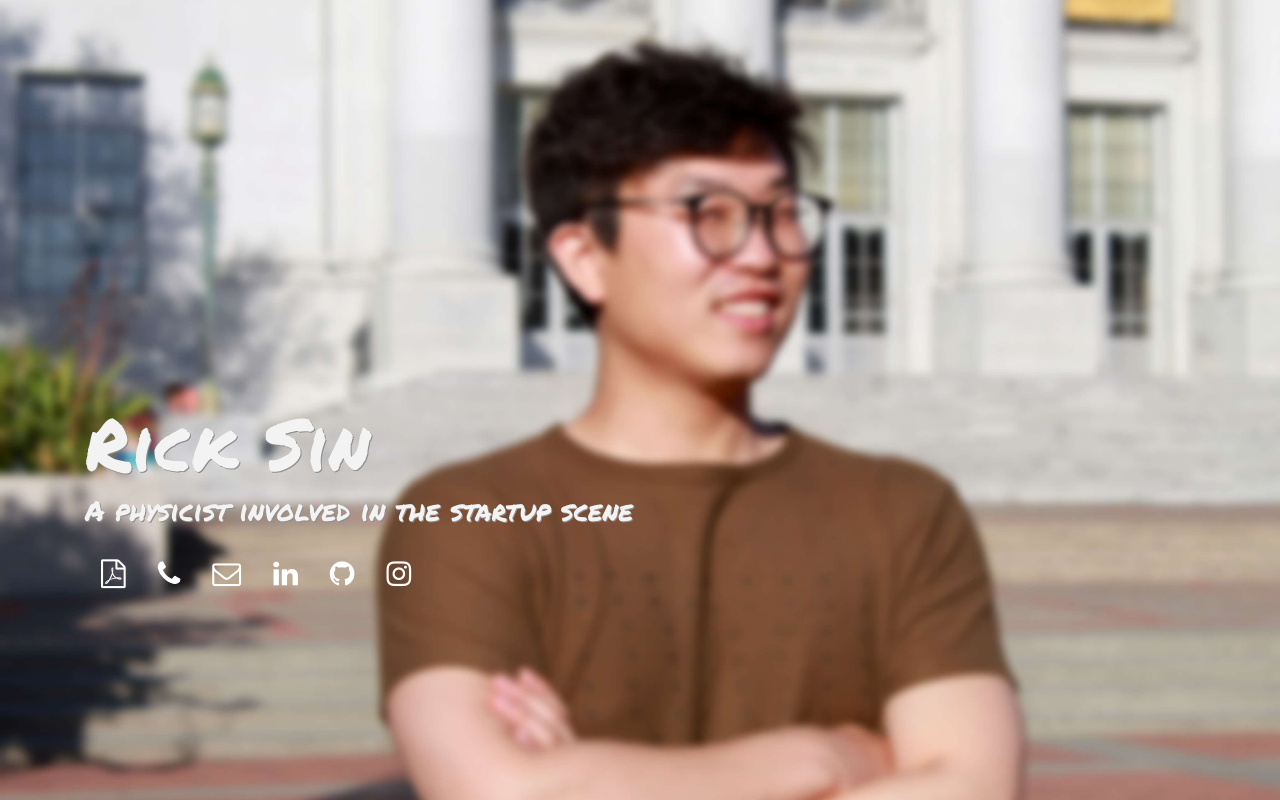
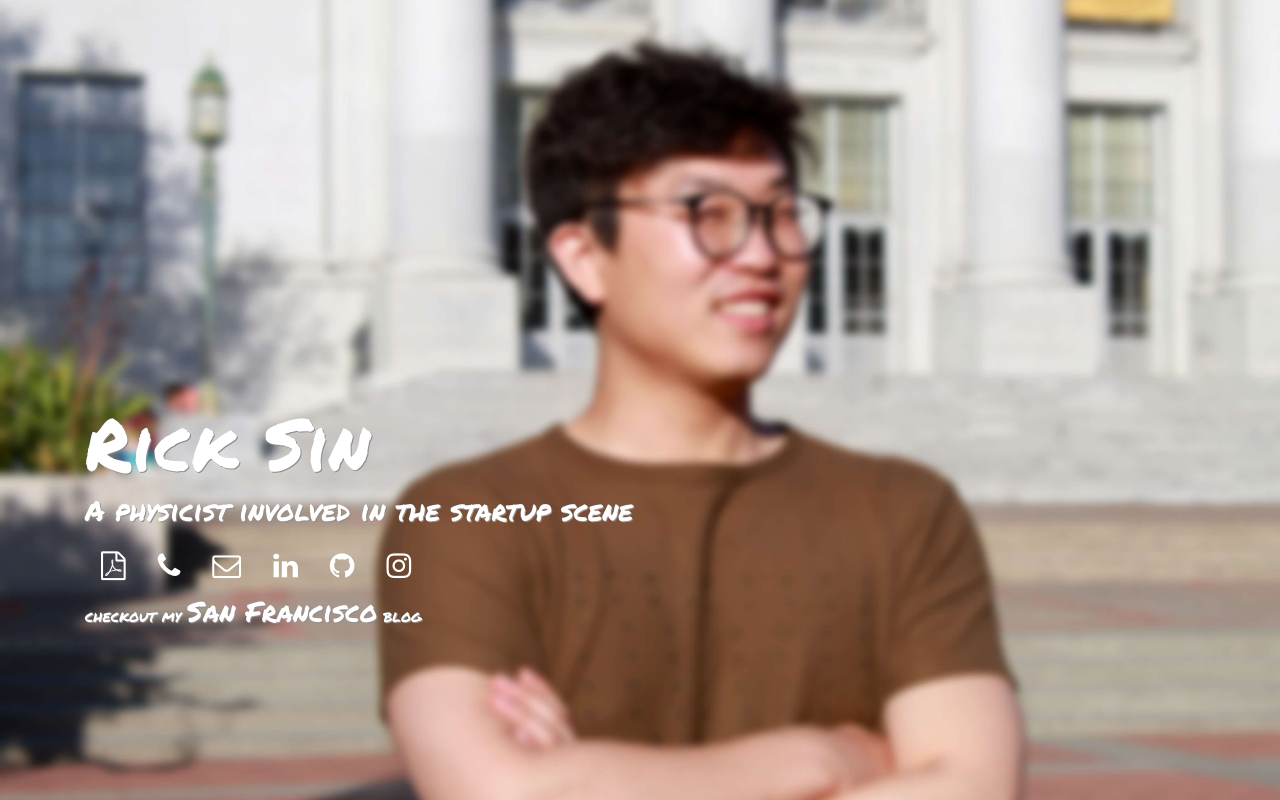
Before and after one commit to mkim219/aboutme, a plain HTML site: page index.html in a window 1280 px wide. Drawn offline with nearby package versions, Linux system fonts and the light colour scheme.

Commit message:
added blog link

```diff
--- a/index.html
+++ b/index.html
@@ -30,14 +30,15 @@
     <div class="hero">
         <h1 class="display-3">Rick Sin</h1>
         <h3>A physicist involved in the startup scene</h3>
-        <ul>
-            <li><a href="./assets/resume_bw.pdf" target="_blank"><i class="fa fa-file-pdf-o"></i></a></li>
-            <li><a href="tel:1-628-224-2089"><i class="fa fa-phone"></i></a></li>
-            <li><a href="mailto:kimchirichie@gmail.com"><i class="fa fa-envelope-o"></i></a></li>
-            <li><a href="https://www.linkedin.com/in/kimchirichie" target="_blank"><i class="fa fa-linkedin"></i></a></li>
-            <li><a href="https://github.com/kimchirichie" target="_blank"><i class="fa fa-github"></i></a></li>
-            <li><a href="https://instagram.com/kimchirichie" target="_blank"><i class="fa fa-instagram"></i></a></li>
+        <ul class="nav">
+            <li class="nav-item"><a class="nav-link" href="./assets/resume_bw.pdf" target="_blank"><i class="fa fa-file-pdf-o"></i></a></li>
+            <li class="nav-item"><a class="nav-link" href="tel:1-628-224-2089"><i class="fa fa-phone"></i></a></li>
+            <li class="nav-item"><a class="nav-link" href="mailto:kimchirichie@gmail.com"><i class="fa fa-envelope-o"></i></a></li>
+            <li class="nav-item"><a class="nav-link" href="https://www.linkedin.com/in/kimchirichie" target="_blank"><i class="fa fa-linkedin"></i></a></li>
+            <li class="nav-item"><a class="nav-link" href="https://github.com/kimchirichie" target="_blank"><i class="fa fa-github"></i></a></li>
+            <li class="nav-item"><a class="nav-link" href="https://instagram.com/kimchirichie" target="_blank"><i class="fa fa-instagram"></i></a></li>
         </ul>
+        <h6>checkout my <a class="h3" href="http:top3sanfrancisco.com">San Francisco</a> blog</h6>
     </div>
 </div>
 </body>
--- a/stylesheets/app.css
+++ b/stylesheets/app.css
@@ -9,46 +9,33 @@ html {
     overflow: hidden;
 }
 
+h1,h2,h3,h4,h5,h6 {
+    font-family: 'Permanent Marker', cursive;
+    color: #fff;
+    text-shadow: #8e8e8e 1px 1px;
+}
+
 .hero {
     position: absolute;
     top: 50%;
 }
 
-.hero h1, .hero h3 {
-    font-family: 'Permanent Marker', cursive;
-    color: #f3f3f3;
-    text-shadow: #8e8e8e 1px 1px;
-}
-
-.hero ul {
-    list-style-type: none;
-    margin: 0;
-    padding: 0;
-    overflow: hidden;
-}
-
-.hero ul li {
-    float: left;
-}
-
-.hero ul li a {
-    display: block;
-    color: white;
-    text-align: center;
-    padding: 16px;
+a {
+    color: #fff !important;
     text-decoration: none;
 }
 
-.hero ul li a:hover {
-    color: #c5c5c5;
+a:hover {
+    color: #c5c5c5 !important;
 }
+
 @media (max-width: 359px) {
-    .hero ul {
+    ul {
         font-size: 1rem;
     }
 }
 @media (min-width: 360px) {
-    .hero ul {
+    ul {
         font-size: 1.8rem;
     }
 }
```
